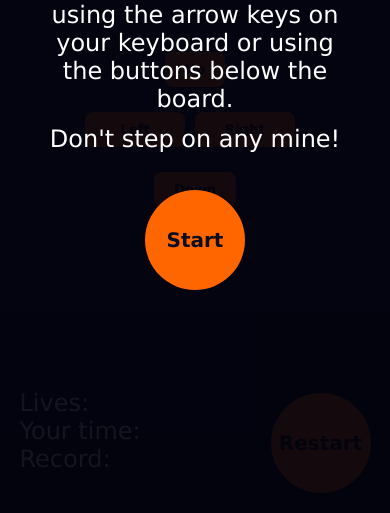
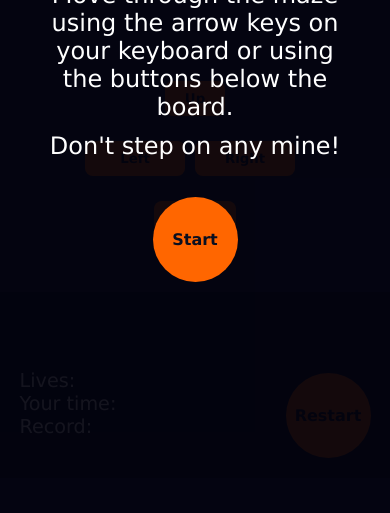
Before and after one commit to csrDev369/js-skull-game, a plain HTML site: page index.html in a window 390 px wide. Shown: the part 331-844 px from the top of the page. Drawn offline with Linux system fonts and the light colour scheme.

Commit message:
fixed styles for mobile

```diff
--- a/game.js
+++ b/game.js
@@ -61,9 +61,9 @@ window.addEventListener('resize', setCanvasSize)
 
 function setCanvasSize(){
  if(window.innerHeight > window.innerWidth){
-    canvasSize = window.innerWidth *.6
+    canvasSize = window.innerWidth *.8
   } else{
-    canvasSize = window.innerHeight *.6
+    canvasSize = window.innerHeight *.8
   }
 
   canvas.setAttribute('width', canvasSize)
--- a/styles.css
+++ b/styles.css
@@ -76,53 +76,6 @@ p {
   width: 100%;
 }
 
-@media (max-width: 440px) {
-  button { margin-top: 25px; }
-  #up, #down { margin-left: 100%; margin-right: 100%; }
-}
-
-.center{
-  text-align: center;
-  margin: 0 auto;
-}
-
-.msgContainer{
-  width: 100%;
-}
-
-.lives{
-  font-size: 1.5em;
-}
-
-.msgWrap{
-background: #0a0f20;
-    width: 100%;
-    display: flex;
-    flex-direction: column;
-    padding: 2%;
-}
-
-.infoContainer{
-  display: flex;
-  flex-direction: row;
-  width: 80%;
-  align-items: center;
-  margin: 0 auto;
-}
-
-@media (max-width: 576px){
-.msgWrap{
-    padding: 5%;
-}
-.messages {
-  margin-bottom: 5%;
-}
-.infoContainer{
-  width: 100%;
-}
-
-}
-
 .hide{
   display: none !important;
 }
@@ -174,3 +127,59 @@ background: #0a0f20;
   font-size: 1.5em;
   width: 80%;
 }
+
+
+.center{
+  text-align: center;
+  margin: 0 auto;
+}
+
+.msgContainer{
+  width: 100%;
+}
+
+.lives{
+  font-size: 1.5em;
+}
+
+.msgWrap{
+background: #0a0f20;
+    width: 100%;
+    display: flex;
+    flex-direction: column;
+    padding: 2%;
+}
+
+.infoContainer{
+  display: flex;
+  flex-direction: row;
+  width: 80%;
+  align-items: center;
+  margin: 0 auto;
+}
+
+@media (max-width: 576px){
+  button { margin-top: 25px; }
+  #up, #down { margin-left: 100%; margin-right: 100%; }
+
+.msgWrap{
+    padding: 5%;
+    margin-bottom: 35px;
+}
+.messages {
+  margin-bottom: 5%;
+}
+.infoContainer{
+  width: 100%;
+}
+.lives{
+  font-size: 1.2em;
+}
+
+.btnReset{
+  font-size: 16px;
+  height: 85px;
+  width: 85px;
+}
+
+}
```
